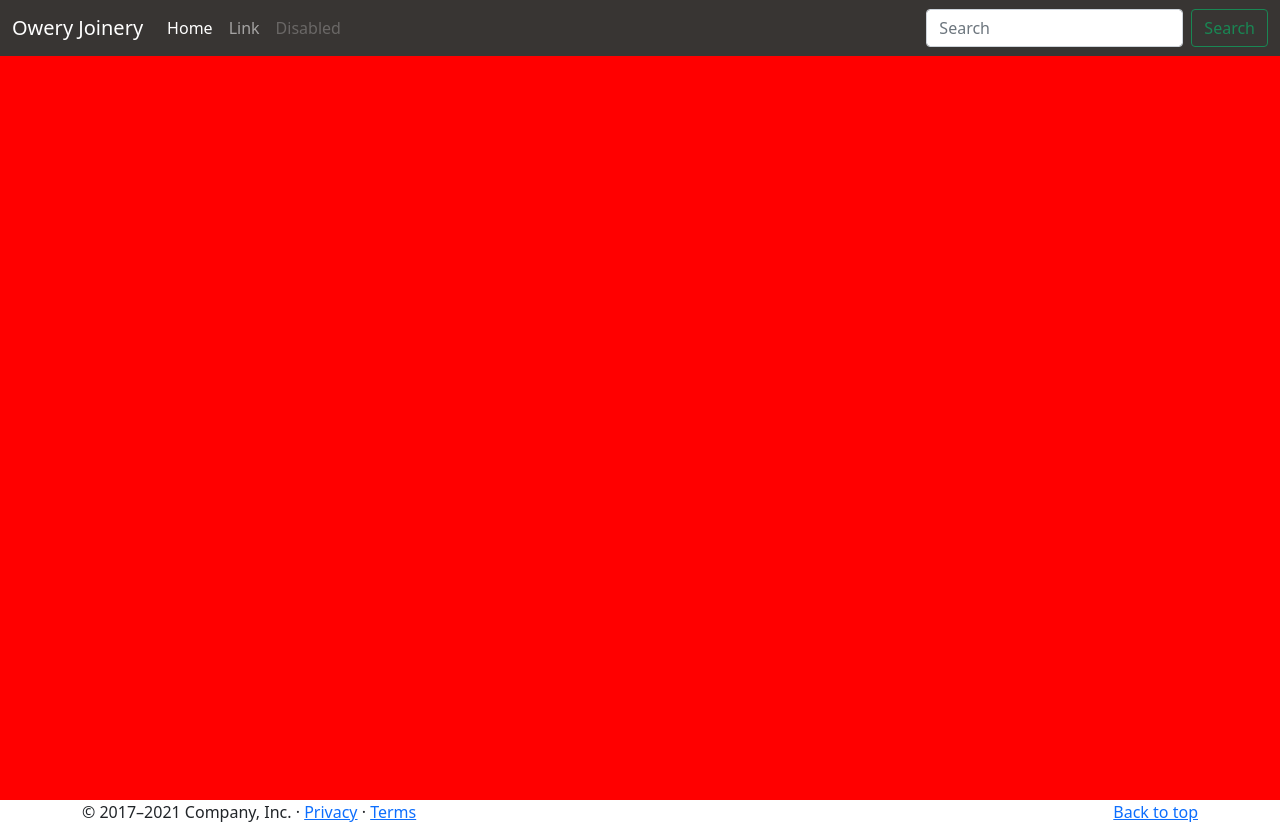
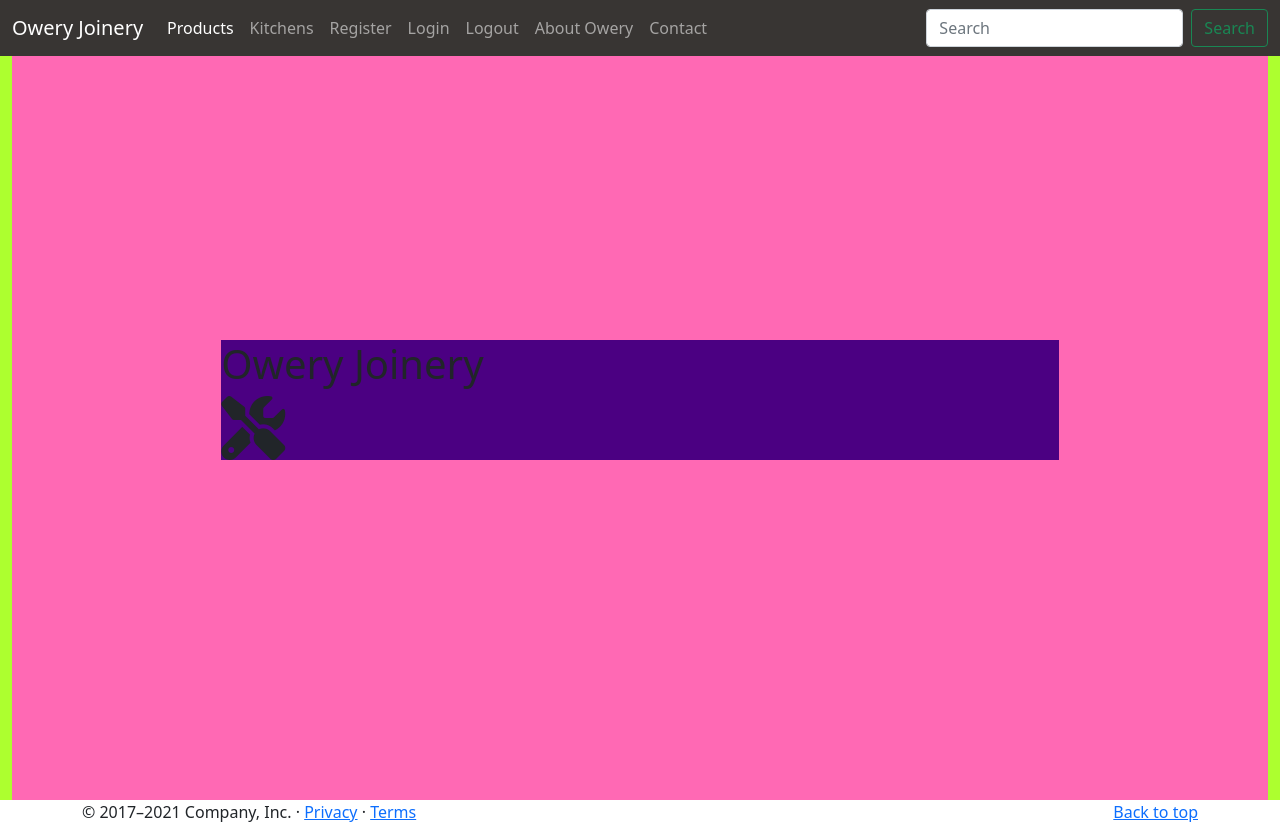
Before and after one commit to PaulWheatcroft/owery-joinery, a Django app: page / in a window 1280 px wide. Run offline with Django 3.2, Linux system fonts and the light colour scheme; some libraries are stand-ins or nearby versions.

Commit message:
Homepage layout implemented

```diff
--- a/home/templates/home/index.html
+++ b/home/templates/home/index.html
@@ -2,10 +2,11 @@
 {% load static %}
 
 {% block content %}
-    <div class="continer">
-        <div class="row">
-            <div class="col home-page">
-                <h1>Owery Joinery</h1>
+    <div class="container-fluid my-container">
+        <div class="row home-page align-items-center my-row">
+            <div class="col-12 col-lg-8 offset-lg-2 my-col">
+                    <h1>Owery Joinery</h1>
+                    <i class="fas fa-tools"></i>
             </div>
         </div>
     </div>
--- a/static/css/base.css
+++ b/static/css/base.css
@@ -12,3 +12,15 @@ body {
     background-color: red;
     height: 100vh;
 }
+.home-page i {
+    font-size: 4em;
+}
+.my-container {
+    background-color: greenyellow;
+}
+.my-row {
+    background-color: hotpink;
+}
+.my-col {
+    background-color: indigo;
+}
--- a/templates/base.html
+++ b/templates/base.html
@@ -23,6 +23,7 @@
 
     {% block extracss %}
     {% endblock %}
+    <script src="https://kit.fontawesome.com/e5878dac08.js" crossorigin="anonymous"></script>
 
     <!-- Favicons -->
     <meta name="theme-color" content="#7952b3">
@@ -44,13 +45,25 @@
                 <div class="collapse navbar-collapse" id="navbarCollapse">
                     <ul class="navbar-nav me-auto mb-2 mb-md-0">
                         <li class="nav-item">
-                            <a class="nav-link active" aria-current="page" href="#">Home</a>
+                            <a class="nav-link active" aria-current="page" href="#">Products</a>
                         </li>
                         <li class="nav-item">
-                            <a class="nav-link" href="#">Link</a>
+                            <a class="nav-link" href="#">Kitchens</a>
                         </li>
                         <li class="nav-item">
-                            <a class="nav-link disabled" href="#" tabindex="-1" aria-disabled="true">Disabled</a>
+                            <a class="nav-link" href="#">Register</a>
+                        </li>
+                        <li class="nav-item">
+                            <a class="nav-link" href="#">Login</a>
+                        </li>
+                        <li class="nav-item">
+                            <a class="nav-link" href="#">Logout</a>
+                        </li>
+                        <li class="nav-item">
+                            <a class="nav-link" href="#">About Owery</a>
+                        </li>
+                        <li class="nav-item">
+                            <a class="nav-link" href="#">Contact</a>
                         </li>
                     </ul>
                     <form class="d-flex">
```
